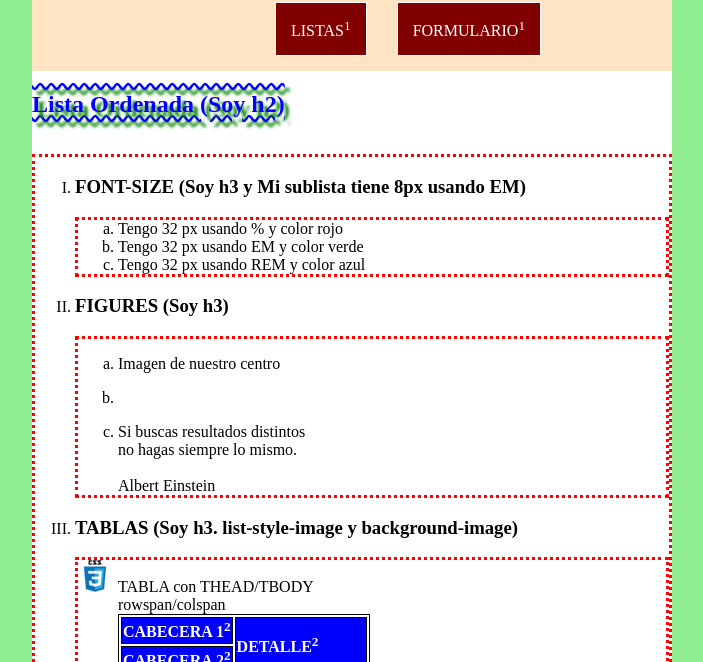
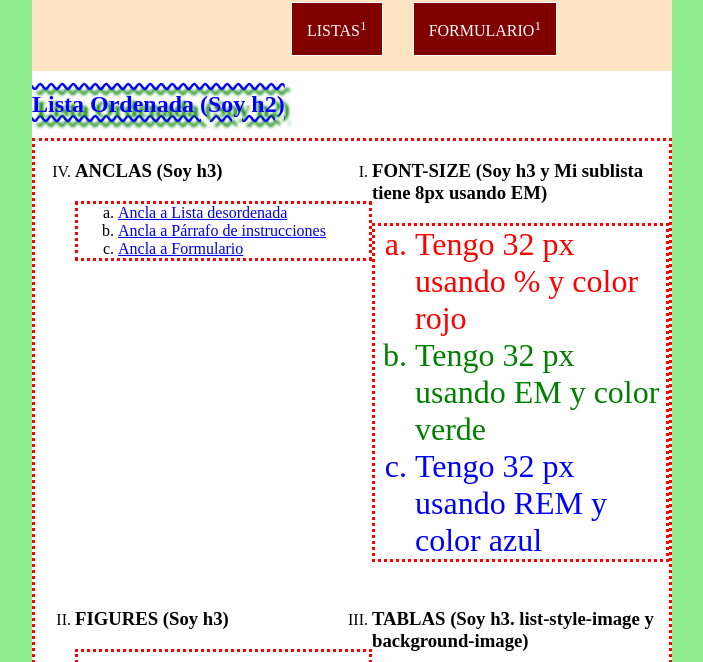
Before and after one commit to LightBusterX/LM2024E1, a plain HTML site: page index.html in a window 1280 px wide. Shown: the part 379-1041 px from the top of the page, without its empty margins (288-991 px from the left). Drawn offline with Linux system fonts and the light colour scheme.

Commit message:
Ajustes hechos:  - Orden del grid de las sublistas  - Imagenes y figcaptions añadidas en la lista  - Corregido color y tamaño de la lista font-size  - Corregida propagación del posicionamiento grid

```diff
--- a/css/comun.css
+++ b/css/comun.css
@@ -21,7 +21,8 @@ nav {
 
 nav ul {
     display: flex;
-    width: 35%;
+    width: 30%;
+    border: none;
 }
 
 nav ul li {
--- a/css/listas.css
+++ b/css/listas.css
@@ -10,13 +10,18 @@ body {
 	flex-direction: column;
 }
 
+header img {
+	margin-left: auto;
+	margin-right: auto;
+}
+
 h2 {
 	color: blue;
 	text-shadow: 5px 5px 3px green;
 	text-decoration: overline underline wavy blue;
 }
 
-section ul {
+section ul:not(nav ul) {
 	border: 3px dashed blue;
 }
 
@@ -28,22 +33,20 @@ section dl{
 	border: 3px dashed red;
 }
 
-nav ul {
-	border: none;
-}
-
 dt {
 	font-weight: bold;
 }
 
-#ol {
+
+
+#ol>ol {
 	display: grid;
+	grid-template-columns: 1fr 1fr;
+	grid-template-rows: 1fr 1fr;
 }
 
-ol {
+#ol ol {
 	border: 3px dotted red;
-	grid-template-columns: 1fr 1fr;
-	grid-template-rows: 1fr 1fr;
 }
 
 ol li {
@@ -56,6 +59,25 @@ ol ol li {
 
 ol ol li caption {
 	text-align: center;
+}
+
+#fs {
+	font-size: 0.5em;
+}
+
+#fs li {
+	color: green;
+	font-size: 4em;
+}
+
+#fs li:first-child {
+	color: red;
+	font-size: 400%;
+}
+
+#fs li:last-child {
+	color: blue;
+	font-size: 2rem;
 }
 
 #listStyle {
@@ -82,6 +104,13 @@ td {
 	border: 1px solid black;
 }
 
+#anclas {
+	grid-row-start: 1;
+	grid-row-end: 2;
+	grid-column-start: 1;
+	grid-column-end:2;
+}
+
 #anclas a:hover {
 	font-size: 200%;
 	color: red;
--- a/index.html
+++ b/index.html
@@ -23,7 +23,7 @@
 			<nav>
 				<ul>
 					<li><a href="index.html">LISTAS<sup>1</sup></a></li>
-					<li><a href="">FORMULARIO<sup>1</sup></a></li>
+					<li><a href="./html/formulario.html">FORMULARIO<sup>1</sup></a></li>
 				</ul>
 			</nav>
 		</header>
@@ -43,8 +43,18 @@
 				<li>
 					<h3>FIGURES (Soy h3)</h3>
 					<ol>
-						<li><figure></figure><figcaption>Imagen de nuestro centro</figcaption></li>
-						<li><figure></figure></li>
+						<li>
+							<figure>
+								<img src="./imagenes/iessanvicente.png" alt="logo_insti">
+								<figcaption>Image de nuestro centro</figcaption>
+							</figure>
+						</li>
+						<li>
+							<figure>
+								<figcaption>Image de patrocinadores</figcaption>
+								<img src="./imagenes/conselleria.png" alt="logo_conselleria">
+							</figure>
+						</li>
 						<li>Si buscas resultados distintos<br>no hagas siempre lo mismo. <br><br>Albert Einstein</li>
 					</ol>
 				</li>
@@ -124,6 +134,7 @@
 					</ol>
 				</li>
 				<li id="anclas">
+					<h3>ANCLAS (Soy h3)</h3>
 					<ol>
 						<li><a href="#desordenada">Ancla a Lista desordenada</a></li>
 						<li><a href="#instrucciones">Ancla a Párrafo de instrucciones</a></li>
```
Also changed, not shown: html/formulario.html (+1 -1 lines).
